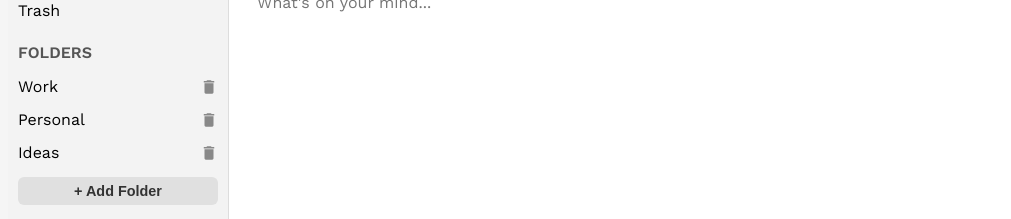
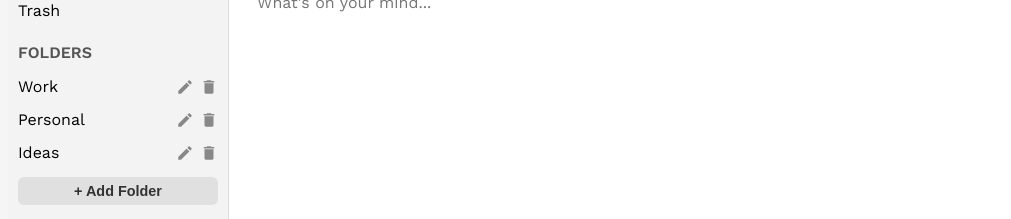
Before and after one commit to theRedKh/thinkbox-notes, a React (Vite) app in the folder client/: page / in a window 1280 px wide. Shown: the part 133-352 px from the top of the page, without its empty margins (0-1011 px from the left). Built offline with nearby package versions, Linux system fonts and the light colour scheme.

Commit message:
support rename

```diff
--- a/client/src/components/Sidebar/Sidebar.jsx
+++ b/client/src/components/Sidebar/Sidebar.jsx
@@ -5,6 +5,8 @@ export default function Sidebar() {
   const [folders, setFolders] = useState(["Work", "Personal", "Ideas"]);
   const [addingFolder, setAddingFolder] = useState(false);
   const [newFolderName, setNewFolderName] = useState("");
+  const [editingFolder, setEditingFolder] = useState(null); // folder currently being renamed
+  const [renameValue, setRenameValue] = useState("");
 
   const handleAddFolder = () => {
     if (newFolderName.trim() && !folders.includes(newFolderName.trim())) {
@@ -18,7 +20,28 @@ export default function Sidebar() {
     setFolders(folders.filter((f) => f !== folderName));
   };
 
-  const handleKeyPress = (e) => {
+  const handleRenameFolder = (folderName) => {
+    setEditingFolder(folderName);
+    setRenameValue(folderName);
+  };
+
+  const handleRenameSubmit = (e) => {
+    if (e.key === "Enter") {
+      if (renameValue.trim() && !folders.includes(renameValue.trim())) {
+        setFolders(
+          folders.map((f) => (f === editingFolder ? renameValue.trim() : f))
+        );
+      }
+      setEditingFolder(null);
+      setRenameValue("");
+    }
+    if (e.key === "Escape") {
+      setEditingFolder(null);
+      setRenameValue("");
+    }
+  };
+
+  const handleKeyPressAdd = (e) => {
     if (e.key === "Enter") handleAddFolder();
     if (e.key === "Escape") {
       setAddingFolder(false);
@@ -41,13 +64,33 @@ export default function Sidebar() {
       <ul className={styles.list}>
         {folders.map((folder, index) => (
           <li key={folder + index} className={styles.newFolder}>
+            {editingFolder === folder ? (
+              <input
+                className={styles.folderRenameInput}
+                value={renameValue}
+                onChange={(e) => setRenameValue(e.target.value)}
+                onKeyDown={handleRenameSubmit}
+                autoFocus
+              />
+            ) : (
               <span>{folder}</span>
+            )}
+            {editingFolder !== folder && (
+              <div className={styles.icons}>
+                <span
+                  className={`material-icons ${styles.renameIcon}`}
+                  onClick={() => handleRenameFolder(folder)}
+                >
+                  edit
+                </span>
                 <span
                   className={`material-icons ${styles.trashIcon}`}
                   onClick={() => handleDeleteFolder(folder)}
                 >
                   delete
                 </span>
+              </div>
+            )}
           </li>
         ))}
 
@@ -57,7 +100,7 @@ export default function Sidebar() {
               className={styles.folderInput}
               value={newFolderName}
               onChange={(e) => setNewFolderName(e.target.value)}
-              onKeyDown={handleKeyPress}
+              onKeyDown={handleKeyPressAdd}
               placeholder="Folder name"
               autoFocus
             />
--- a/client/src/components/Sidebar/Sidebar.module.css
+++ b/client/src/components/Sidebar/Sidebar.module.css
@@ -21,6 +21,7 @@
   margin: 0;
 }
 
+
 .list li {
   padding: 7px 0;
   cursor: pointer;
@@ -31,12 +32,12 @@
   align-items: center;
 }
 
-.list li:hover {
-  background-color: #e0e0e0;
+.icons {
+  display: flex;
+  gap: 6px;
 }
 
-
-.trashIcon {
+.trashIcon, .renameIcon {
   font-size: 18px;
   color: #888;
   cursor: pointer;
@@ -45,6 +46,25 @@
 
 .trashIcon:hover {
   color: #ff4d4d;
+}
+
+.renameIcon:hover {
+  color: #4d90ff;
+}
+
+/* Rename input */
+.folderRenameInput {
+  width: 100%;
+  padding: 5px 8px;
+  font-size: 0.9rem;
+  border: 1px solid #ccc;
+  border-radius: 4px;
+  outline: none;
+}
+
+.folderRenameInput:focus {
+  border-color: #4d90ff;
+  background-color: #fff;
 }
 
 /* Folder Input Wrapper (slide/fade) */
```
Lines whose indentation alone changed are shown as unchanged.
